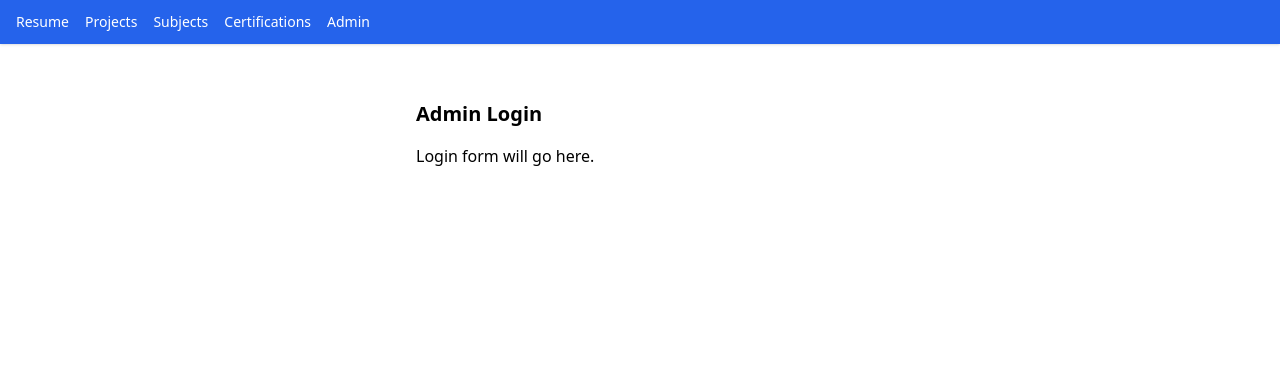
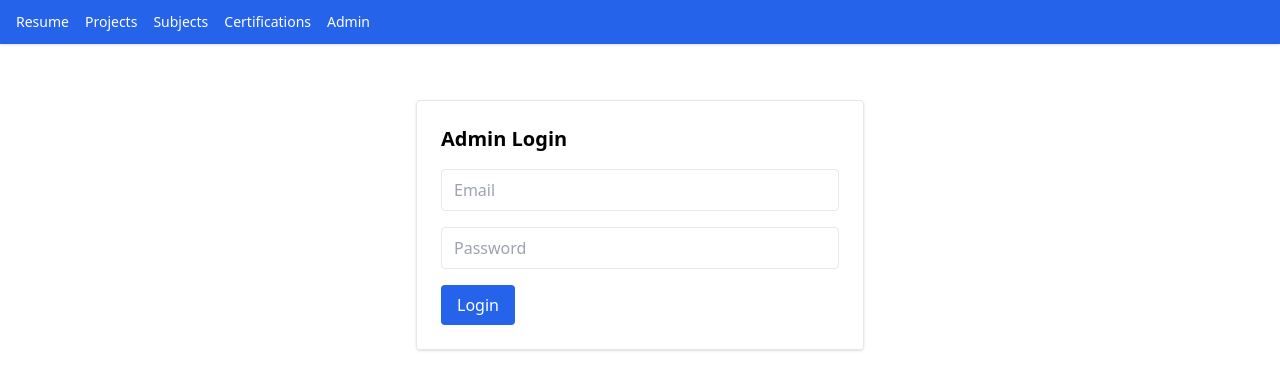
Before and after one commit to shannu9/shanmukh-resume-site-Final, a React (Vite) app: page /admin in a window 1280 px wide. Shown: the top 390 px of the page. Built offline with nearby package versions, Linux system fonts and the light colour scheme.

Commit message:
Fix: GitHub Action with npx vite build

```diff
--- /dev/null
+++ b/src/firebase.js
@@ -0,0 +1,19 @@
+// src/firebase.js
+import { initializeApp } from 'firebase/app';
+import { getAuth } from 'firebase/auth';
+import { getFirestore } from 'firebase/firestore';
+import { getStorage } from 'firebase/storage';
+
+const firebaseConfig = {
+  apiKey: 'YOUR_API_KEY',
+  authDomain: 'YOUR_PROJECT_ID.firebaseapp.com',
+  projectId: 'YOUR_PROJECT_ID',
+  storageBucket: 'YOUR_PROJECT_ID.appspot.com',
+  messagingSenderId: 'YOUR_MESSAGING_SENDER_ID',
+  appId: 'YOUR_APP_ID'
+};
+
+const app = initializeApp(firebaseConfig);
+export const auth = getAuth(app);
+export const db = getFirestore(app);
+export const storage = getStorage(app);
--- a/src/pages/admin/Login.jsx
+++ b/src/pages/admin/Login.jsx
@@ -1,8 +1,49 @@
+import { useState } from 'react';
+import { auth } from '../../firebase';
+import { signInWithEmailAndPassword } from 'firebase/auth';
+import { useNavigate } from 'react-router-dom';
+
 export default function AdminLogin() {
+  const [email, setEmail] = useState('');
+  const [password, setPassword] = useState('');
+  const navigate = useNavigate();
+  const [error, setError] = useState('');
+
+  const handleLogin = async (e) => {
+    e.preventDefault();
+    try {
+      await signInWithEmailAndPassword(auth, email, password);
+      navigate('/admin/dashboard');
+    } catch (err) {
+      setError('Login failed. Please check your credentials.');
+    }
+  };
+
   return (
-    <div className="max-w-md mx-auto mt-10">
+    <div className="max-w-md mx-auto p-6 mt-10 border shadow rounded">
       <h2 className="text-xl font-bold mb-4">Admin Login</h2>
-      <p>Login form will go here.</p>
+      {error && <p className="text-red-600 text-sm mb-2">{error}</p>}
+      <form onSubmit={handleLogin} className="space-y-4">
+        <input
+          type="email"
+          value={email}
+          onChange={(e) => setEmail(e.target.value)}
+          placeholder="Email"
+          className="w-full border px-3 py-2 rounded"
+          required
+        />
+        <input
+          type="password"
+          value={password}
+          onChange={(e) => setPassword(e.target.value)}
+          placeholder="Password"
+          className="w-full border px-3 py-2 rounded"
+          required
+        />
+        <button type="submit" className="bg-blue-600 text-white px-4 py-2 rounded">
+          Login
+        </button>
+      </form>
     </div>
   );
 }
```
